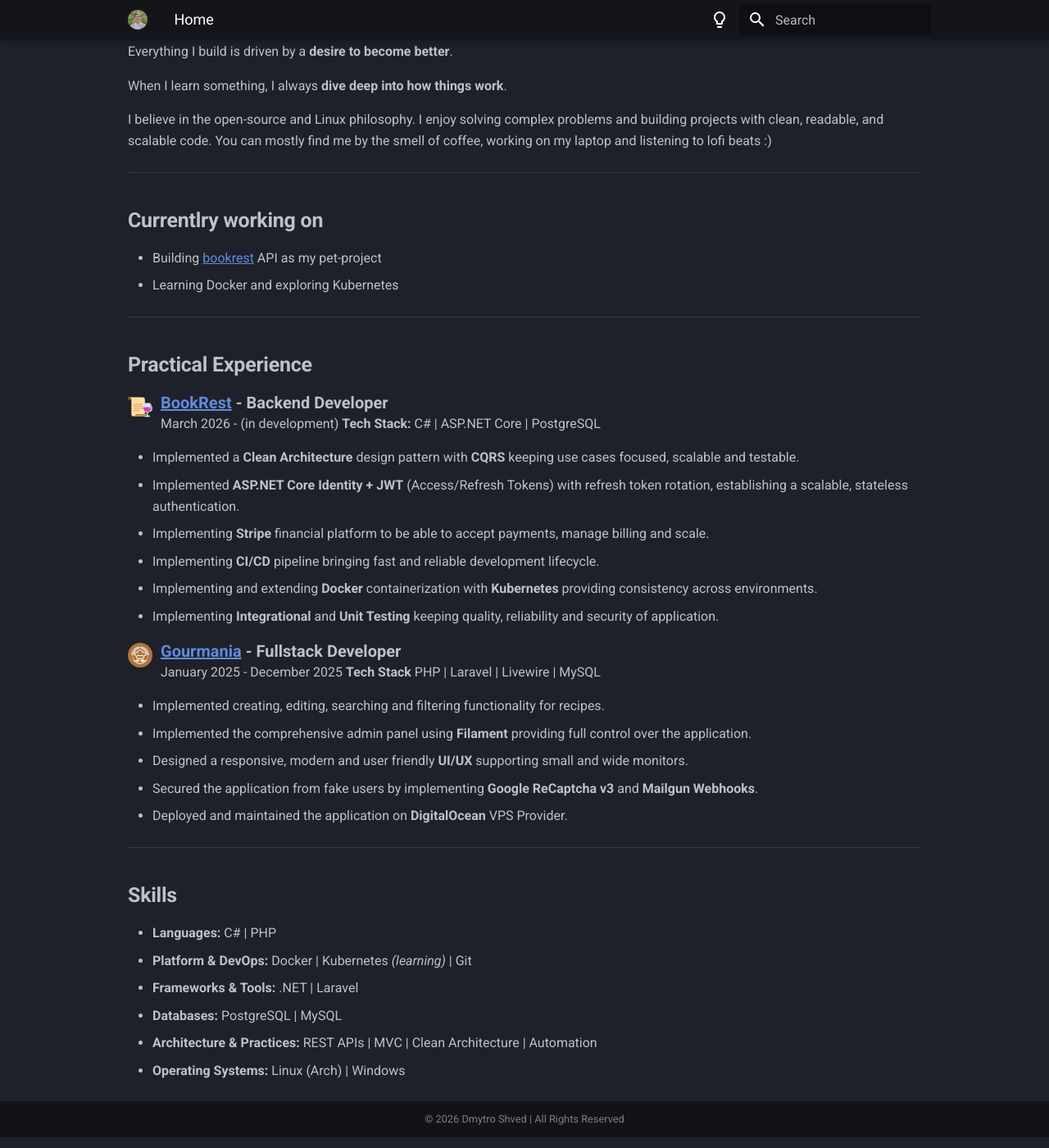
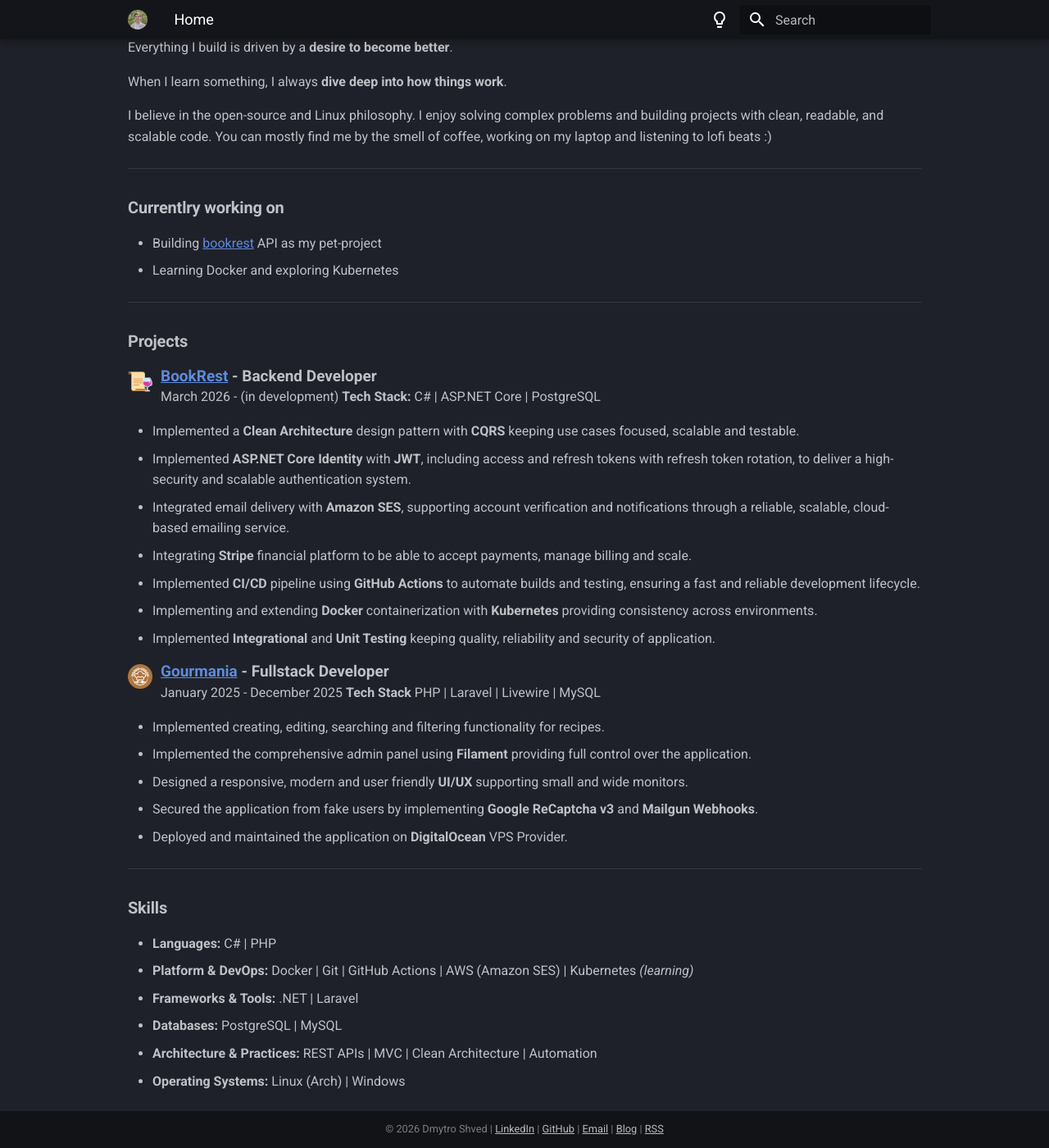
Before and after one commit to dmshved/dmshved.github.io, an MkDocs documentation site: the page built from docs/index.md, in a window 1280 px wide and 1400 px high, scrolled down 272 px. Shown: the whole window at 82% size. Built offline with MkDocs 1.6.1 and Material for MkDocs 9.7.7, drawn with Linux system fonts in a browser that asks for light colours; grey boxes are pictures that could not be loaded.

Commit message:
feat: add rss, update skills and projects

```diff
--- a/docs/index.md
+++ b/docs/index.md
@@ -6,13 +6,13 @@ hide:
 
 # Home
 
-## **Hello there, I’m Dmytro**👋
+### **Hello there, I’m Dmytro**👋
 
 [![LinkedIn](https://custom-icon-badges.demolab.com/badge/-0A66C2?logo=linkedin-white&logoColor=fff)](https://www.linkedin.com/in/dmytro-shved/)
 [![StackOverflow](https://img.shields.io/badge/-333?logo=stackoverflow&style=flat-square&logoColor=FE7A16)](https://stackoverflow.com/users/30065272/dmytroshved?tab=profile)
 [![Gmail](https://img.shields.io/badge/-D14836?style=flat-square&logo=gmail&logoColor=white)](https://mail.google.com/mail/u/0/?view=cm&fs=1&to=d.shved.wrk@gmail.com&tf=cm)
 [![GitHub](https://img.shields.io/badge/-%23121011.svg?logo=github&logoColor=white)](https://github.com/dmshved)
-
+[![RSS](https://img.shields.io/badge/-FFA500?style=flat-square&logo=rss&logoColor=white)](/feed_rss_created.xml)
 
 Everything I build is driven by a **desire to become better**.
 
@@ -23,19 +23,19 @@ scalable code. You can mostly find me by the smell of coffee, working on my lapt
 
 ---
 
-## **Currentlry working on**
+### **Currentlry working on**
 
 - Building [bookrest](https://github.com/dmshved/bookrest) API as my pet-project
 - Learning Docker and exploring Kubernetes
 
 ---
 
-## **Practical Experience**
+### **Projects**
 
 <div class="project-header">
   <img class="project-header__icon" src="images/bookrest.svg" alt="BookRest">
   <div class="project-header__content">
-    <div class="project-header__title"><a href="https://github.com/dmshved/bookrest">BookRest</a> - Backend Developer</div>
+    <div class="project-header__title" style="font-size: 19px"><a href="https://github.com/dmshved/bookrest">BookRest</a> - Backend Developer</div>
     <div class="project-header__meta">
       March 2026 - (in development)
       <strong>Tech Stack:</strong> C# | ASP.NET Core | PostgreSQL
@@ -44,17 +44,19 @@ scalable code. You can mostly find me by the smell of coffee, working on my lapt
 </div>
 
 - Implemented a **Clean Architecture** design pattern with **CQRS** keeping use cases focused, scalable and testable.
-- Implemented **ASP.NET Core Identity + JWT** (Access/Refresh Tokens) with refresh token rotation, establishing a scalable, stateless authentication.
-- Implementing **Stripe** financial platform to be able to accept payments, manage billing and scale.
-- Implementing **CI/CD** pipeline bringing fast and reliable development lifecycle.
+- Implemented **ASP.NET Core Identity** with **JWT**, including access and refresh tokens with refresh token rotation, to
+deliver a high-security and scalable authentication system.
+- Integrated email delivery with **Amazon SES**, supporting account verification and notifications through a reliable, scalable, cloud-based emailing service.
+- Integrating **Stripe** financial platform to be able to accept payments, manage billing and scale.
+- Implemented **CI/CD** pipeline using **GitHub Actions** to automate builds and testing, ensuring a fast and reliable development lifecycle.
 - Implementing and extending **Docker** containerization with **Kubernetes** providing consistency across environments.
-- Implementing **Integrational** and **Unit Testing** keeping quality, reliability and security of application.
+- Implemented **Integrational** and **Unit Testing** keeping quality, reliability and security of application.
 
 <div class="project-header">
   <img class="project-header__icon" src="images/gourmania.png" alt="Gourmania">
 
   <div class="project-header__content">
-    <div class="project-header__title"><a href="https://github.com/dmshved/Gourmania">Gourmania</a> - Fullstack Developer</div>
+    <div class="project-header__title" style="font-size: 19px"><a href="https://github.com/dmshved/Gourmania">Gourmania</a> - Fullstack Developer</div>
     <div class="project-header__meta">
       January 2025 - December 2025
       <strong>Tech Stack</strong> PHP | Laravel | Livewire | MySQL
@@ -70,9 +72,9 @@ scalable code. You can mostly find me by the smell of coffee, working on my lapt
 
 ---
 
-## **Skills**
+### **Skills**
 - **Languages:** C# | PHP
-- **Platform & DevOps:** Docker | Kubernetes _(learning)_ | Git
+- **Platform & DevOps:** Docker | Git | GitHub Actions | AWS (Amazon SES) | Kubernetes _(learning)_
 - **Frameworks & Tools:** .NET | Laravel
 - **Databases:** PostgreSQL | MySQL
 - **Architecture & Practices:** REST APIs | MVC | Clean Architecture | Automation
--- a/mkdocs.yml
+++ b/mkdocs.yml
@@ -18,6 +18,8 @@ plugins:
       categories:
         - categories
         - tags
+      stylesheet: ""
+      image: https://dmytroshved.com
   - blog
   - search
   - social:
--- a/overrides/partials/copyright.html
+++ b/overrides/partials/copyright.html
@@ -5,6 +5,12 @@
     </div>
   {% endif %}
   {% if not config.extra.generator == false %}
-    <div>© 2026 Dmytro Shved | All Rights Reserved</div>
+    <div>© 2026 Dmytro Shved |
+      <a href="https://www.linkedin.com/in/dmytro-shved/">LinkedIn</a> |
+      <a href="https://github.com/dmshved">GitHub</a> |
+      <a href="https://mail.google.com/mail/u/0/?view=cm&fs=1&to=d.shved.wrk@gmail.com&tf=cm">Email</a> |
+      <a href="/blog/">Blog</a> |
+      <a href="/feed_rss_created.xml">RSS</a>
+    </div>
   {% endif %}
 </div>
```
